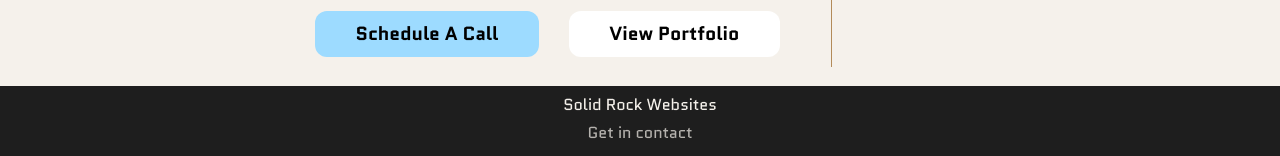
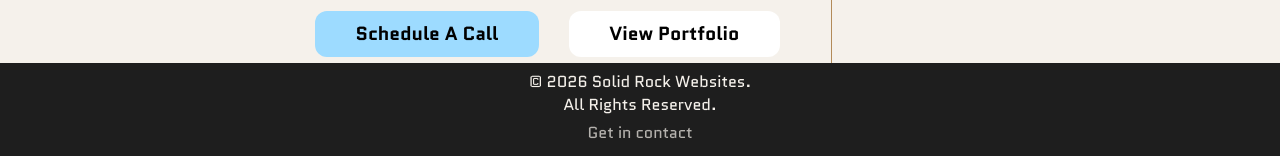
Before and after one commit to ezrabales/work__SRW_frontend, a React (Vite) app: page / in a window 1280 px wide. Shown: the part 644-800 px from the top of the page. Built offline with nearby package versions, Linux system fonts and the light colour scheme.

Commit message:
add copyright

```diff
--- a/src/components/Footer/Footer.css
+++ b/src/components/Footer/Footer.css
@@ -22,6 +22,7 @@
   display: flex;
   align-items: center;
   justify-content: center;
+  text-align: center;
 }
 
 .footer__contact-container {
--- a/src/components/Footer/Footer.jsx
+++ b/src/components/Footer/Footer.jsx
@@ -7,7 +7,9 @@ const Footer = () => {
 
   return (
     <div className="footer">
-      <div className="footer__bottom">Solid Rock Websites</div>
+      <div className="footer__bottom">
+        © 2026 Solid Rock Websites. <br /> All Rights Reserved.
+      </div>
       <div className="footer__contact-container">
         <button
           className="footer__contact"
```
